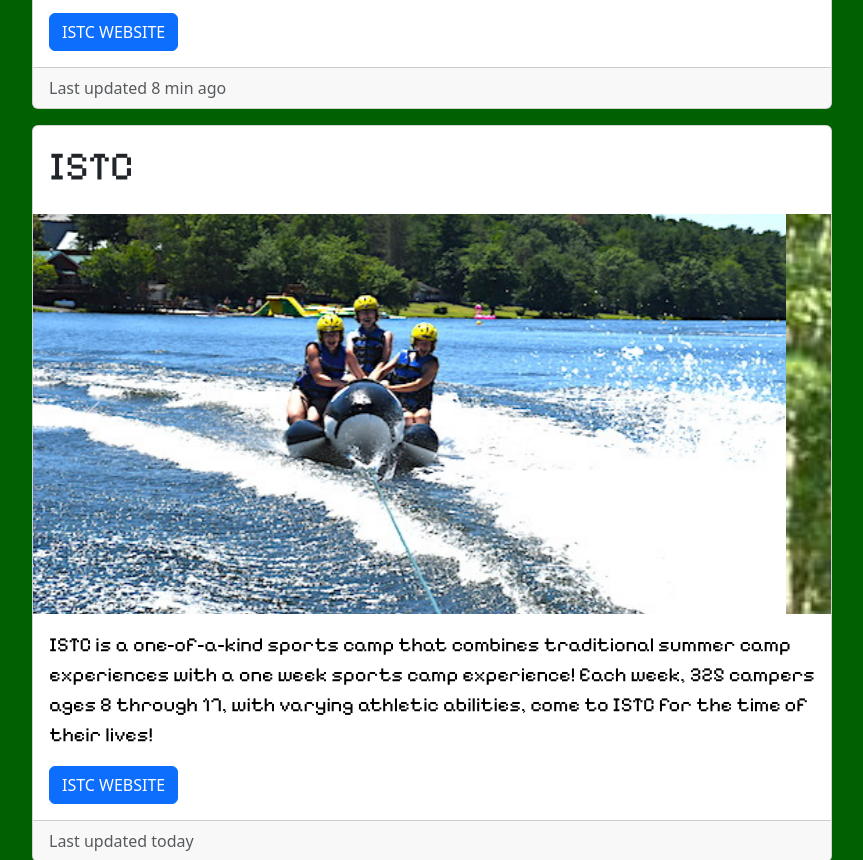
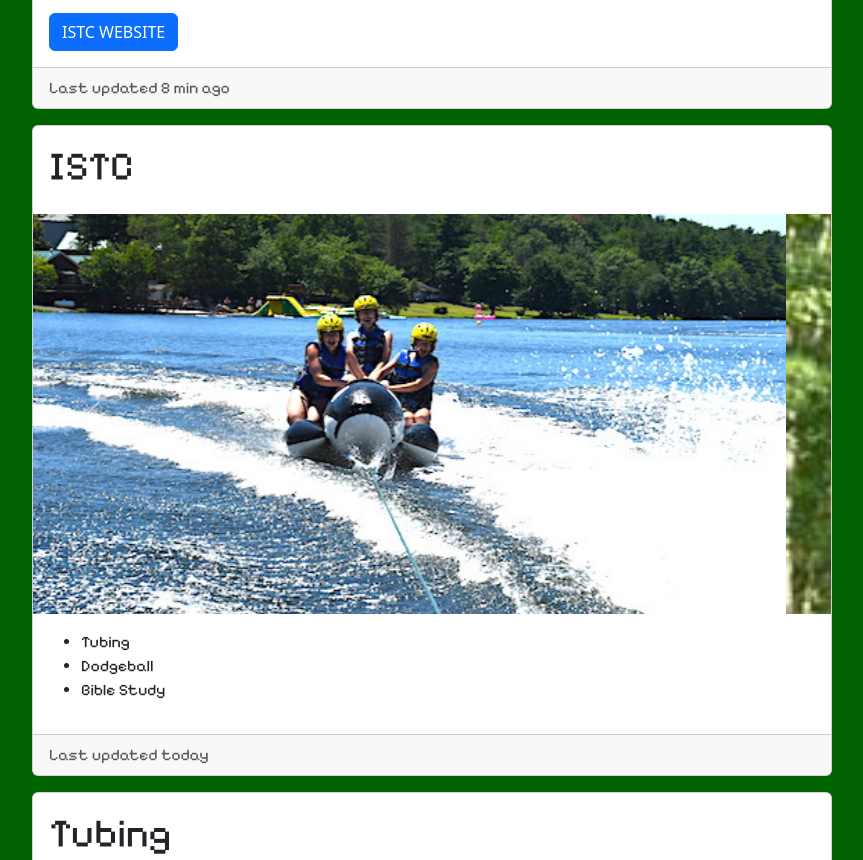
Before and after one commit to danjpal16/Summer-tainment, a plain HTML site: page index.html in a window 1280 px wide. Shown: the part 784-1644 px from the top of the page, without its empty margins (4-867 px from the left). Drawn offline with nearby package versions, Linux system fonts and the light colour scheme.

Commit message:
added some finishing touches

```diff
--- a/index.html
+++ b/index.html
@@ -39,7 +39,7 @@
 
 
     <div class="row mx-1 my-2">
-      <div class="col-6">
+      <div class="col-sm-6">
         <div class="card" style="width: 50rem";>
           <div class="card-body">
             <h5 class="card-title">ISTC</h5>
@@ -72,6 +72,8 @@
         <div class="card-footer text-body-secondary">Last updated 8 min ago</div>
       </div>
     </div>
+
+
     </div>
 
 
@@ -79,7 +81,7 @@
 
 
     <div class="row mx-1 my-2">
-      <div class="col-6">
+      <div class="col-sm-6">
         <div class="card" style="width: 50rem";>
           <div class="card-body">
             <h5 class="card-title">ISTC</h5>
@@ -106,8 +108,11 @@
             </button>
           </div>
         <div class="card-body">
-          <p class="card-text">ISTC is a one-of-a-kind sports camp that combines traditional summer camp experiences with a one week sports camp experience! Each week, 325 campers ages 8 through 17, with varying athletic abilities, come to ISTC for the time of their lives!</p>
-          <a href="https://www.international-sports.com/" target="_blank" class="btn btn-primary">ISTC WEBSITE</a>
+          <ul>
+            <li>Tubing</li>
+            <li>Dodgeball</li>
+            <li>Bible Study</li>
+          </ul>
         </div>
         <div class="card-footer text-body-secondary">Last updated today</div>
       </div>
@@ -123,7 +128,7 @@
 
 
 <div class="row mx-1 my-2">
-  <div class="col-6">
+  <div class="col-sm-6">
   <div class="card" style="width: 50rem;">
     <div class="card-body">
       <h5 class="card-title">Tubing</h5>
@@ -141,7 +146,7 @@
 </div>
 
   <div class="row mx-1 my-2">
-    <div class="col-6">
+    <div class="col-sm-6">
     <div class="card" style="width: 50rem;">
       <div class="card-body">
         <h5 class="card-title">IX vs Sports Counselors Dodgeball</h5>
@@ -160,7 +165,7 @@
   </div>
 
   <div class="row mx-1 my-2">
-    <div class="col-6">
+    <div class="col-sm-6">
     <div class="card" style="width: 50rem;">
       <div class="card-body">
         <h5 class="card-title">Bible Study</h5>
@@ -182,7 +187,7 @@
 
 
   </div>
-
+</div>
   <script src="https://cdn.jsdelivr.net/npm/bootstrap@5.3.2/dist/js/bootstrap.bundle.min.js"
     integrity="sha384-C6RzsynM9kWDrMNeT87bh95OGNyZPhcTNXj1NW7RuBCsyN/o0jlpcV8Qyq46cDfL"
     crossorigin="anonymous"></script>
--- a/style.css
+++ b/style.css
@@ -38,6 +38,10 @@ button {
     font-family: 'Pixelify Sans', cursive;
 }
 
+li {
+    font-family: 'Pixelify Sans', cursive;
+}
+
 
 
 
@@ -52,3 +56,7 @@ button {
     height: 600px;
     width: 500px;
 }
+
+.card-footer {
+    font-family: 'Pixelify Sans', cursive;
+}
```
